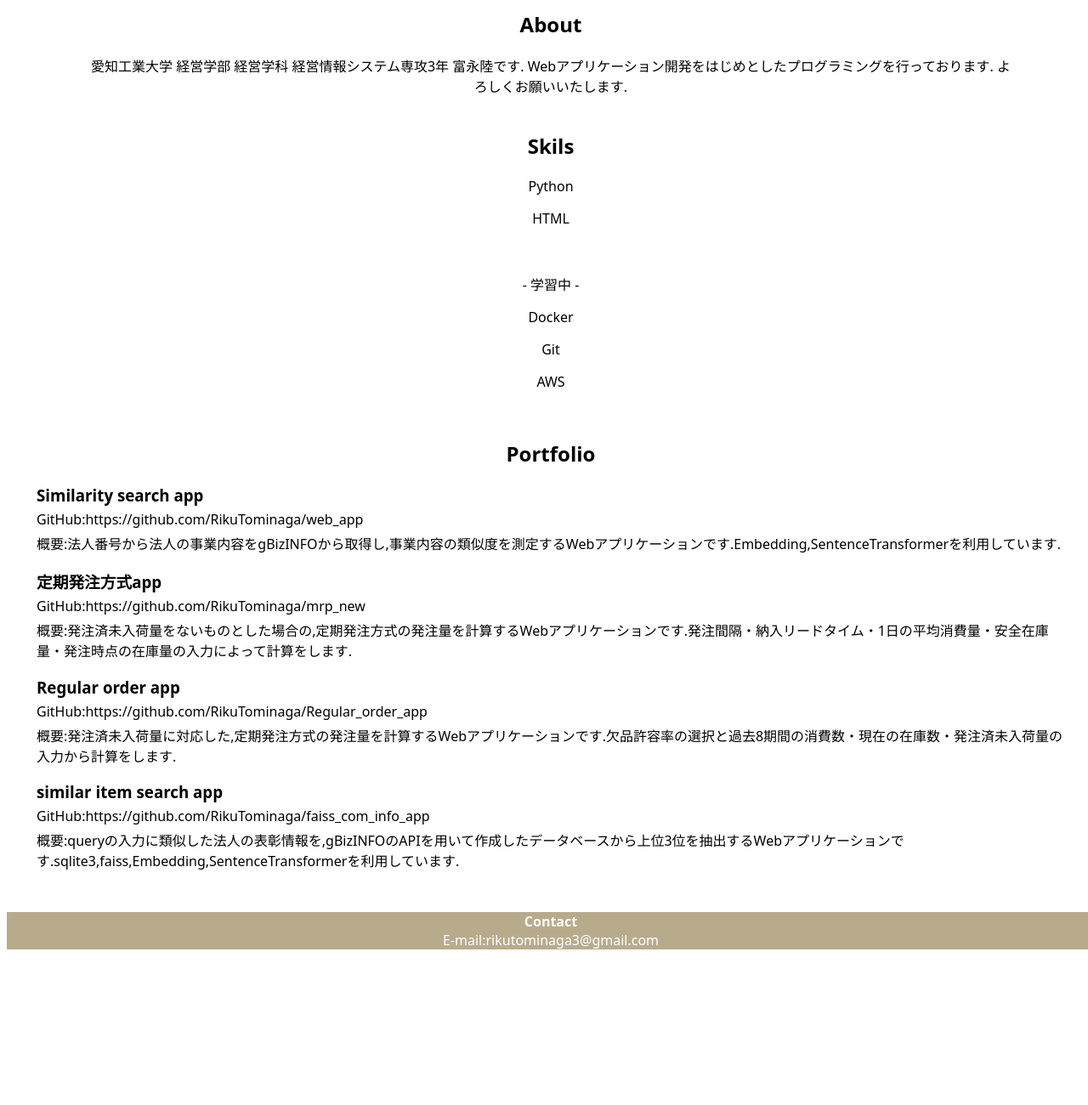
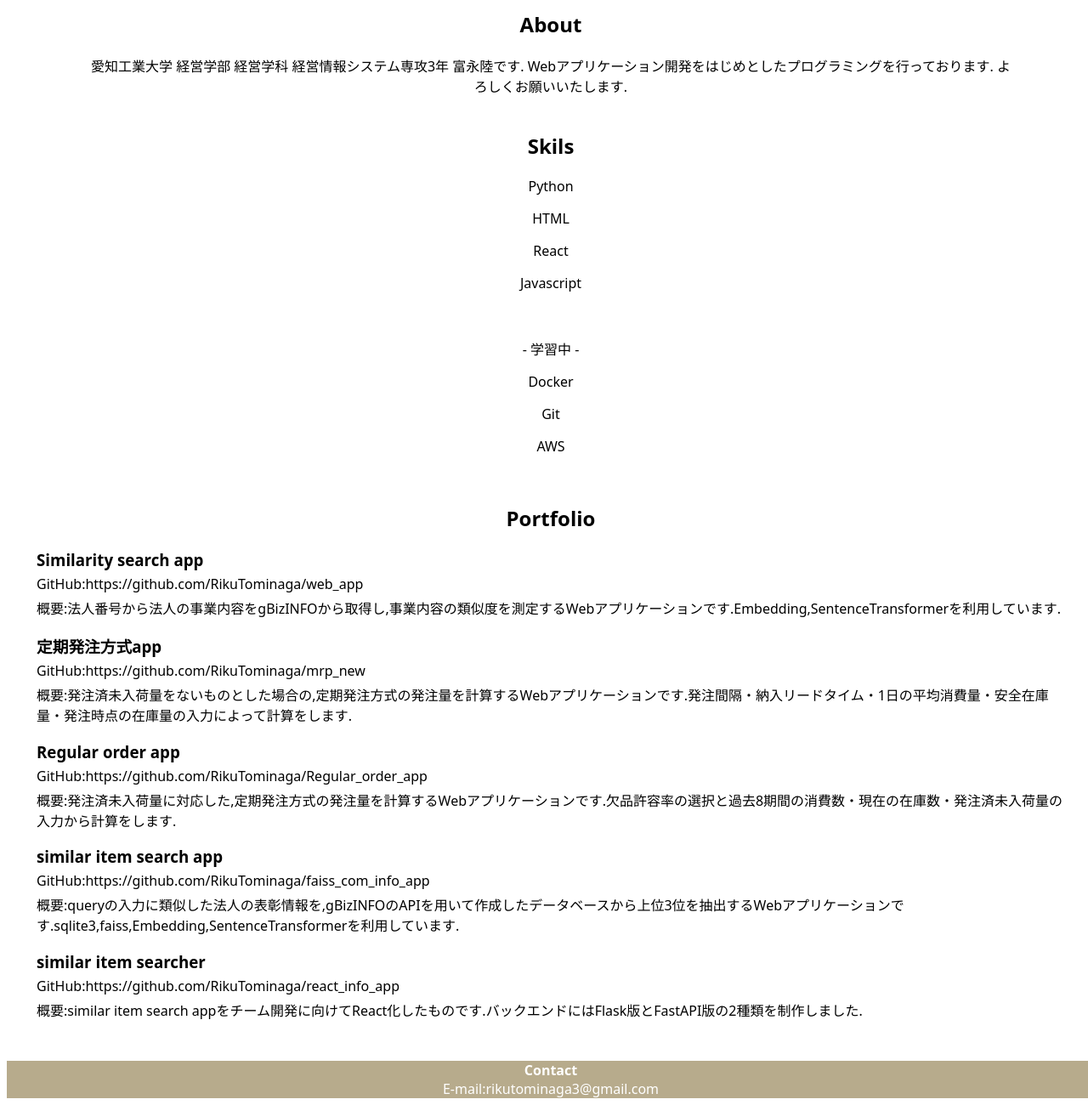
Before and after one commit to RikuTominaga/rikutominaga.github.io, a plain HTML site: page index.html in a window 1280 px wide. Shown: the part 252-1552 px from the top of the page at 85% size. Before the commit the page ends 1377 px from the top, so only its background shows below. Drawn offline with Linux system fonts and the light colour scheme.

Commit message:
Update index.html

```diff
--- a/index.html
+++ b/index.html
@@ -46,6 +46,8 @@
         <div class="contents">
             <p>Python</p>
             <p>HTML</p>
+            <p>React</p>
+            <p>Javascript</p>
             <br>
             <p> - 学習中 - </p>
             <p>Docker</p>
@@ -77,6 +79,12 @@
             <div class="exp">
                 概要:queryの入力に類似した法人の表彰情報を,gBizINFOのAPIを用いて作成したデータベースから上位3位を抽出するWebアプリケーションです.sqlite3,faiss,Embedding,SentenceTransformerを利用しています.
             </div>
+            <h3>similar item searcher</h3>
+            <div class="exp">GitHub:https://github.com/RikuTominaga/react_info_app</div>
+            <div class="exp">
+                概要:similar item search appをチーム開発に向けてReact化したものです.バックエンドにはFlask版とFastAPI版の2種類を制作しました.
+
+            </div>
         </div>
         <br>
         <div class="botom">
```
